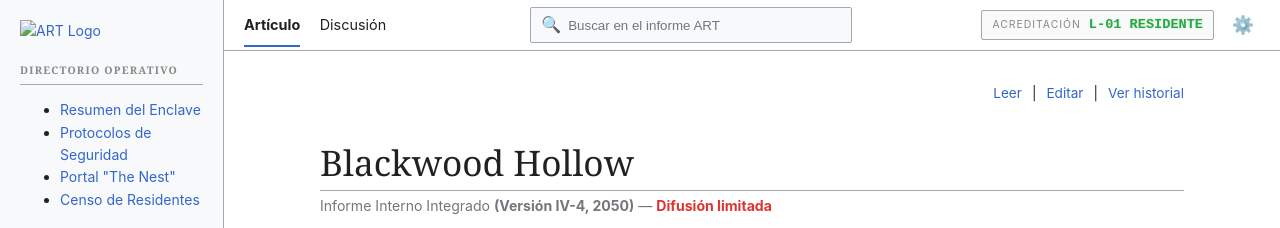
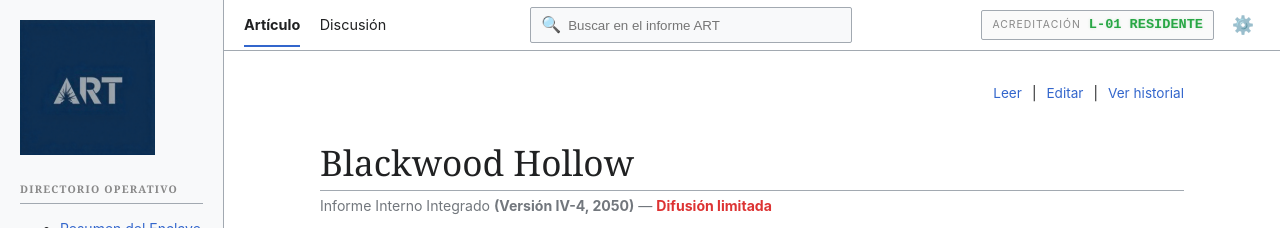
Before and after one commit to JMMARTINEZE/blackwood, a plain HTML site: page index.html in a window 1280 px wide. Shown: the top 228 px of the page. Drawn offline with Linux system fonts and the light colour scheme.

Commit message:
logo changed

```diff
--- a/index.html
+++ b/index.html
@@ -5,7 +5,7 @@
     <title>Blackwood Hollow - Appalachian Resurgence Trust. Informe Interno Integrado (IV-4). Difusión limitada</title>
     <meta name="viewport" content="width=device-width, initial-scale=1">
 
-    <link rel="icon" href="img/art logo.png">
+    <link rel="icon" href="img/artlogo.png">
 
     <link rel="stylesheet" href="css/main.css">
 </head>
@@ -14,8 +14,8 @@
 <div id="app-grid">
 
     <aside id="sidebar">
-        <a id="logo-container" href="#">
-            <img src="img/art" alt="ART Logo">
+        <a id="logo-container" href="index.html">
+            <img src="img/artlogo.png" alt="ART Logo">
         </a>
 
         <nav class="portal">
```
Also changed, not shown: img/artlogo.png (renamed from img/art logo.png).
